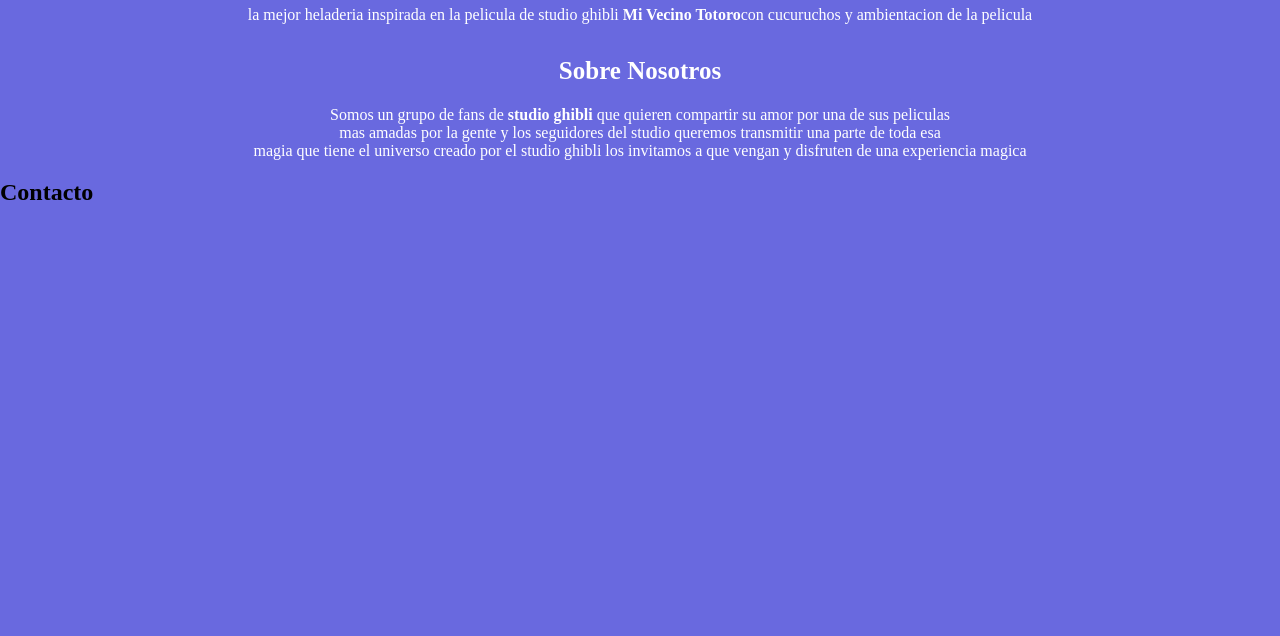
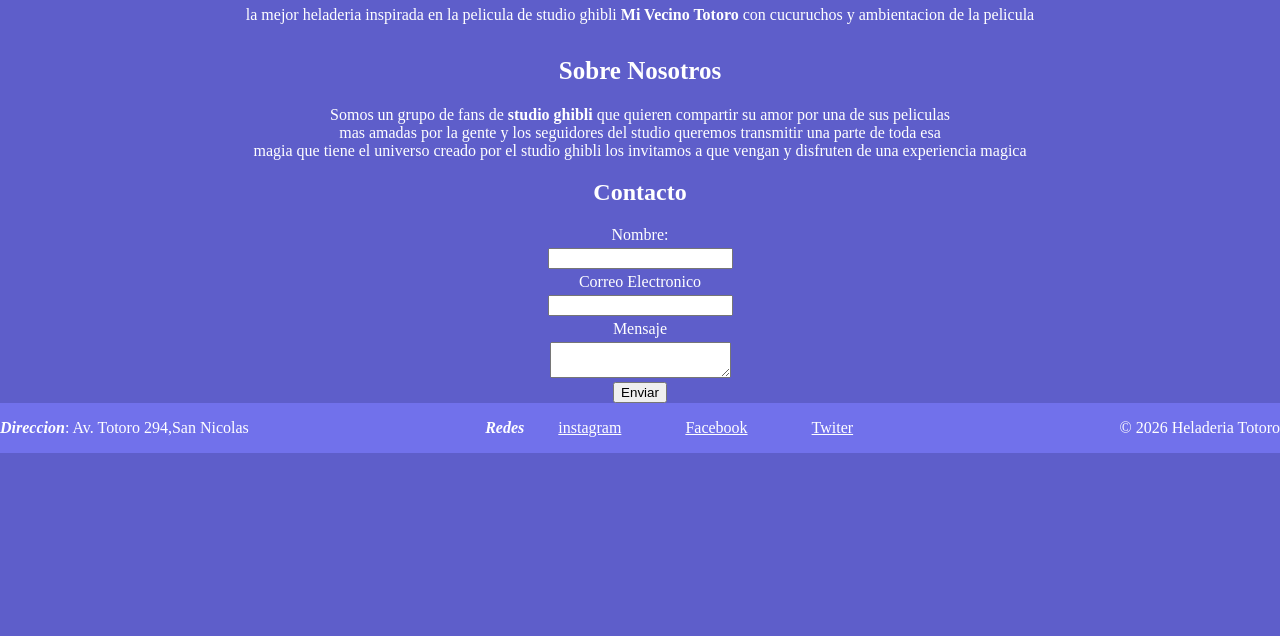
Before and after one commit to Dylan-velazquez/TP1-Programacion3, a plain HTML site: page index.html in a window 1280 px wide. Shown: the part 164-800 px from the top of the page. Drawn offline with Linux system fonts and the light colour scheme.

Commit message:
Finalizacion de la primer pagina

```diff
--- a/index.html
+++ b/index.html
@@ -7,6 +7,8 @@
     <link rel="stylesheet" href="style-inicio.css">
 </head>
 <body>
+    <main>
+
         <header class="Encabezado">
             <img src="https://cdn.dribbble.com/users/2582308/screenshots/13937391/chu-and-chibi-totoro_4x.png"
             alt="personaje chu-totoro (azul) caminando junto con chibi-totoro (blanco)"
@@ -18,7 +20,7 @@
         </header>
         <section class="hero">
             <h1>Heladeria Totoro</h1>
-        <p>la mejor heladeria inspirada en la pelicula de studio ghibli <strong>Mi Vecino Totoro</strong>con cucuruchos y ambientacion de la pelicula</p>
+            <p>la mejor heladeria inspirada en la pelicula de studio ghibli <strong>Mi Vecino Totoro</strong> con cucuruchos y ambientacion de la pelicula</p>
         </section>
         <section class="presentacion">
             <h1>Sobre Nosotros</h1>
@@ -27,8 +29,29 @@
                 magia que tiene el universo creado por el studio ghibli los invitamos a que vengan y disfruten de una experiencia magica</p>
             </section>
             <section class="Contacto">
-        <h1>Contacto</h1>
+                <h1> <strong>Contacto</strong></h1>
+                <form>
+                    <label for="Nombre">Nombre:</label>
+                    <input type="text" id="Nombre" name="Nombre" minlength="3" maxlength="20" required>
 
+                    <label for="Correo">Correo Electronico</label>
+                    <input type="email" id="correo" name="correo" required>
+
+                    <label for="Mensaje">Mensaje</label>
+                    <textarea name="Mensaje" id="Mensaje" required></textarea>
+
+                    <button>Enviar</button>
+                </form>
             </section>
+            <footer>
+               <p> <strong><em>Direccion</em></strong>: Av. Totoro 294,San Nicolas</p>
+                <p><em><strong>Redes</strong></em>
+                <a href="#">instagram</a>
+                <a href="#">Facebook</a>
+                <a href="#">Twiter</a>
+                </p>
+                <p>© 2026 Heladeria Totoro</p>
+            </footer>
+    </main>
 </body>
 </html>
--- a/style-inicio.css
+++ b/style-inicio.css
@@ -1,6 +1,6 @@
 body{
     margin: 0;
-     background-color:rgb(105, 105, 223) ;
+     background-color:rgb(94, 94, 202) ;
 }
 header{
     background-color: rgb(113, 113, 235);
@@ -15,7 +15,7 @@
 }
 .hero{
     height: 100px;
-    background-color: rgb(105, 105, 223);
+    background-color: rgb(94, 94, 202);
     text-align: center;
     padding-top: 20px;
     color:white;
@@ -30,3 +30,23 @@
 .presentacion h1{
     font-size:25px;
 }
+form{
+    display: flex;
+    flex-direction: column;
+    width: 250px;
+    align-items: center;
+    margin: 0 auto;
+    gap: 4px;
+}
+section{
+    text-align: center;
+    color: white;
+}
+
+footer{
+    background-color: rgb(113, 113, 235);
+    color: white;
+    display: flex;
+    justify-content: space-between;
+    align-items: center;
+}
```
Also changed, not shown: productos.html (+10 -2 lines). Lines whose indentation alone changed are shown as unchanged.
